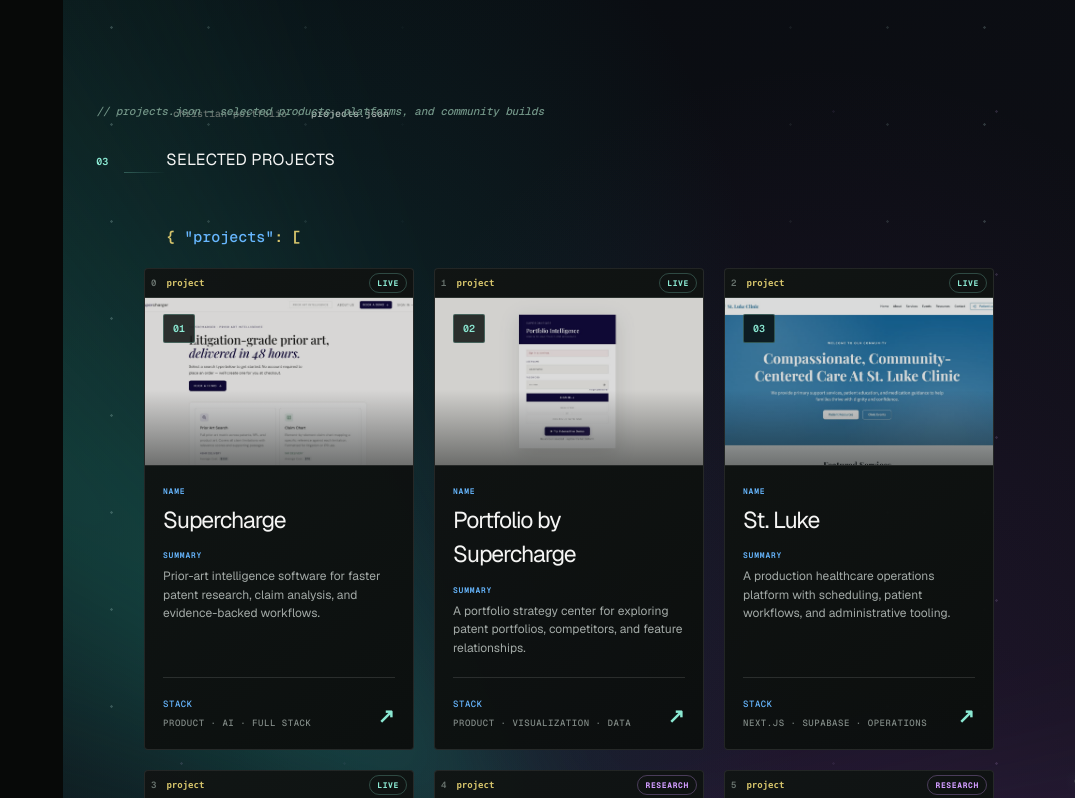
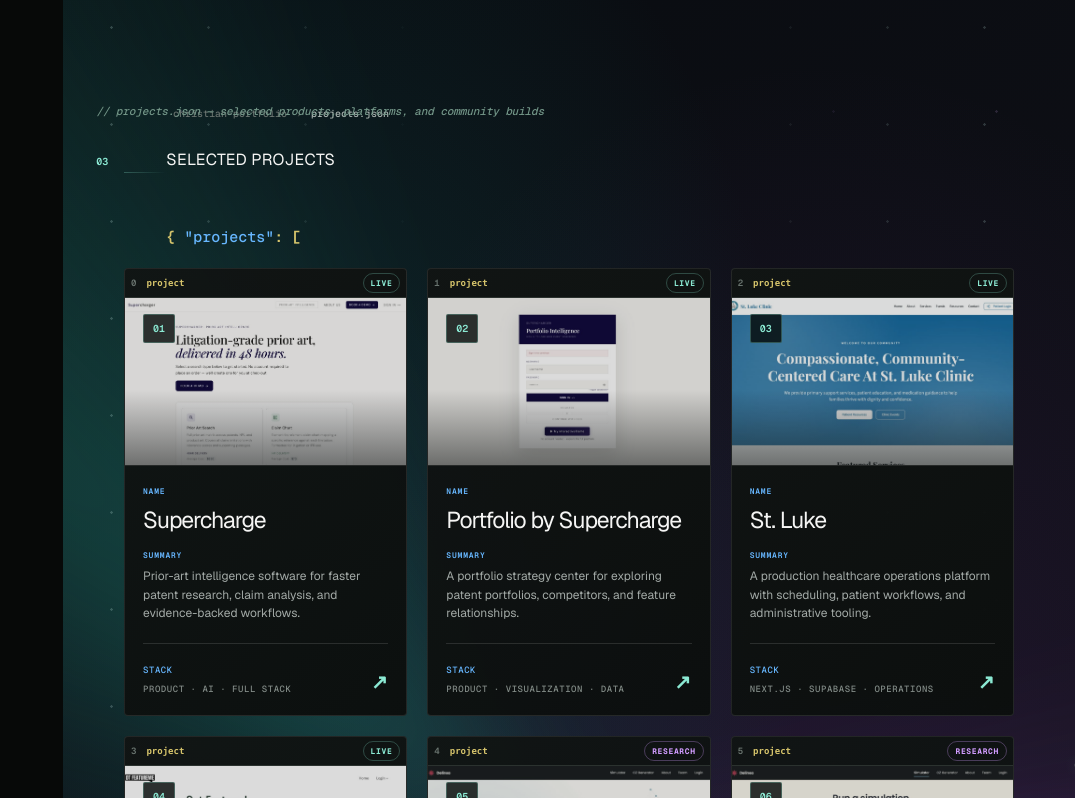
Before and after one commit to ChrisBakhit/christian-portfolio, a Next.js app: page / in a window 1280 px wide. Shown: the part 4537-5335 px from the top of the page, without its empty margins (205-1280 px from the left). Built offline with nearby package versions, Linux system fonts and the light colour scheme.

Commit message:
Balance project grid width

```diff
--- a/app/navigation.css
+++ b/app/navigation.css
@@ -274,7 +274,7 @@ main.sidebarOpen { padding-left: 268px; }
 .resumeItem:hover:before { background:var(--teal); box-shadow:0 0 12px rgba(139,233,211,.55); }
 .resumeItem h3 { font-size:27px; }
 .projects { padding-left:clamp(22px,2.6vw,48px); padding-right:clamp(22px,2.6vw,48px); }
-.projectGrid { grid-template-columns:repeat(3,minmax(0,1fr)); gap:20px; width:min(100%,850px); margin:0 auto; }
+.projectGrid { grid-template-columns:repeat(3,minmax(0,1fr)); gap:20px; width:min(100%,890px); margin:0 auto; }
 .projectCard { min-height:410px; padding:0 18px 20px; border-color:rgba(255,255,255,.09); box-shadow:none; }
 .projectCard { width:100%; color:inherit; text-align:left; cursor:pointer; font:inherit; appearance:none; -webkit-appearance:none; outline:0; }
 .projectVisual { height:168px; margin:0 -18px 20px; }
```
